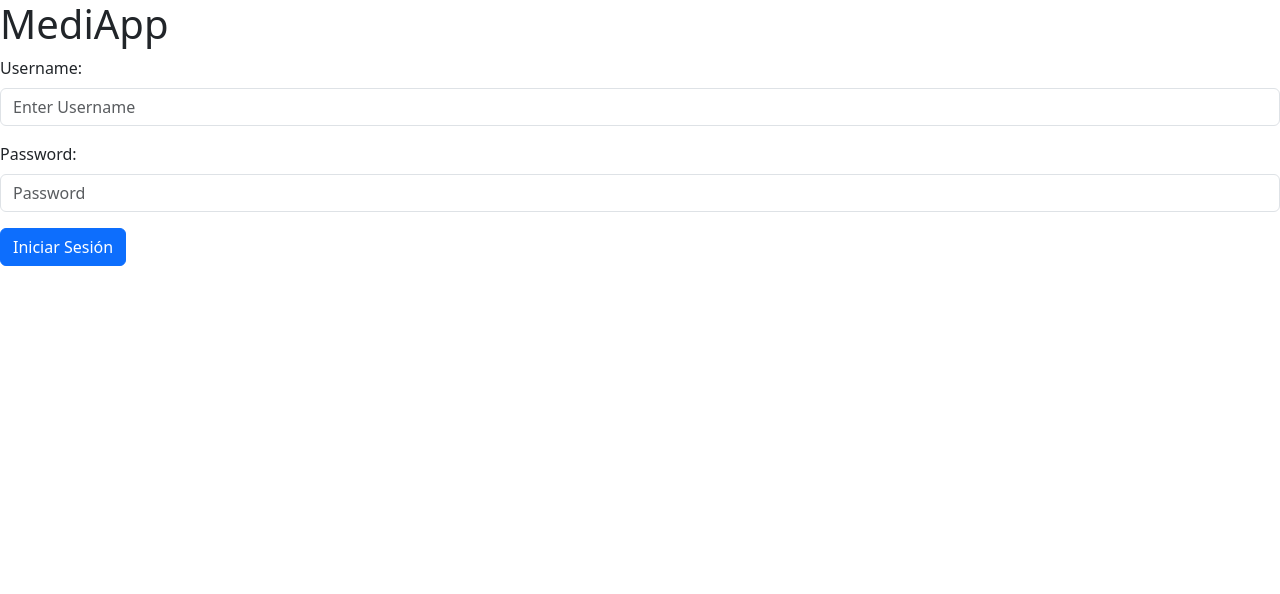
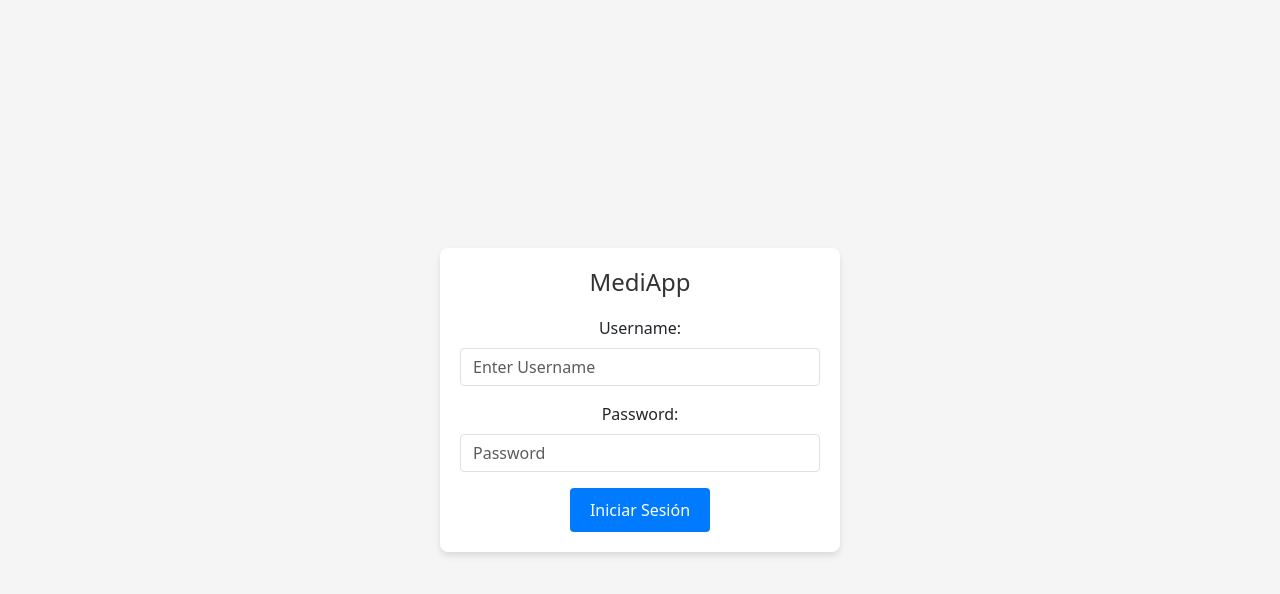
Before and after one commit to erubio07/mediapp-front, a React (Vite) app: page / in a window 1280 px wide. Shown: the top 594 px of the page. Built offline with nearby package versions, Linux system fonts and the light colour scheme.

Commit message:
estilos al login

```diff
--- a/src/Views/Home.jsx
+++ b/src/Views/Home.jsx
@@ -2,6 +2,7 @@ import { useState } from "react";
 import React from "react";
 import Button from "react-bootstrap/Button";
 import Form from "react-bootstrap/Form";
+import styles from "./Home.module.css";
 
 const Home = () => {
   const [username, setUsername] = useState("");
@@ -18,8 +19,9 @@ const Home = () => {
   };
 
   return (
-    <div>
-      <h1>MediApp</h1>
+    <div className={styles.container}>
+      <div className={styles.home}>
+      <h1 className={styles.title}>MediApp</h1>
       <Form>
         <Form.Group className="mb-3" controlId="formBasicEmail">
           <Form.Label>Username: </Form.Label>
@@ -28,6 +30,7 @@ const Home = () => {
             placeholder="Enter Username"
             value={username}
             onChange={handleUsername}
+            className={styles.input}
           />
           {/* <Form.Text className="text-muted">
             We'll never share your email with anyone else.
@@ -41,15 +44,17 @@ const Home = () => {
             placeholder="Password"
             value={password}
             onChange={handlePassword}
+            className={styles.input}
           />
         </Form.Group>
         {/* <Form.Group className="mb-3" controlId="formBasicCheckbox">
           <Form.Check type="checkbox" label="Check me out" />
         </Form.Group> */}
-        <Button variant="primary" type="submit">
+        <Button variant="primary" type="submit" className={styles.button}>
           Iniciar Sesión
         </Button>
       </Form>
+      </div>
     </div>
   );
 };
--- /dev/null
+++ b/src/Views/Home.module.css
@@ -0,0 +1,57 @@
+/* Estilos globales */
+.container {
+    display: flex;
+    justify-content: center;
+    align-items: center;
+    min-height: 100vh;
+    background-color: #f5f5f5; /* Fondo ligero */
+  }
+
+  /* Contenedor principal del Home */
+  .home {
+    text-align: center;
+    background: white;
+    padding: 20px;
+    border-radius: 8px;
+    box-shadow: 0 4px 6px rgba(0, 0, 0, 0.1);
+    max-width: 400px;
+    width: 100%;
+  }
+
+  /* Título de la app */
+  .title {
+    font-size: 24px;
+    margin-bottom: 20px;
+    color: #333;
+  }
+
+  /* Inputs del formulario */
+  .input {
+    width: 100%;
+    max-width: 100%;
+    margin: 0 auto;
+    box-shadow: none;
+    border-radius: 4px;
+  }
+
+  /* Botón del formulario */
+  .button {
+    width: auto;
+    padding: 10px 20px;
+    border: none;
+    border-radius: 4px;
+    background-color: #007bff;
+    color: white;
+    font-size: 16px;
+    cursor: pointer;
+    transition: background-color 0.3s ease;
+  }
+
+  .button:hover {
+    background-color: #0056b3;
+  }
+
+  /* Margen entre los grupos de inputs */
+  .marginBottom {
+    margin-bottom: 15px;
+  }
```
